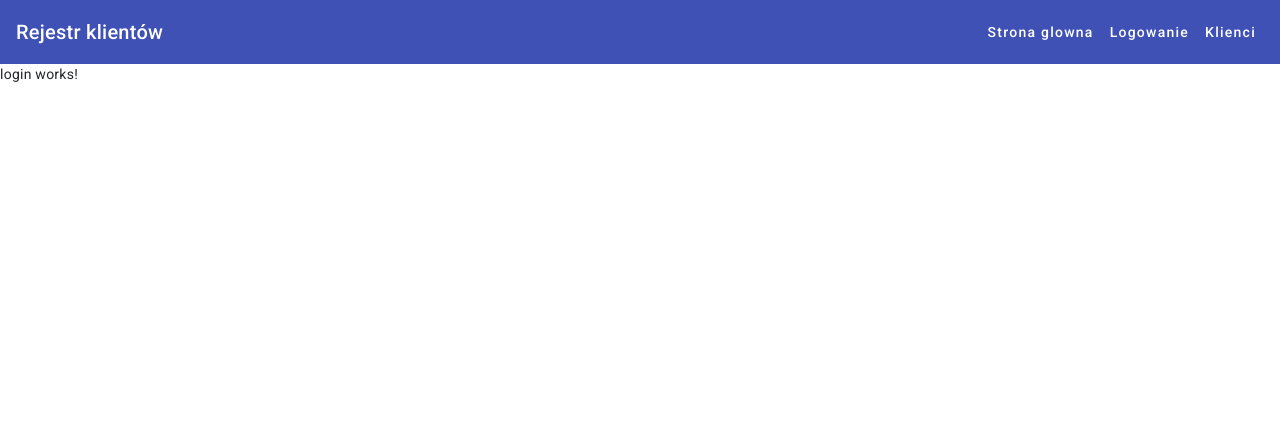
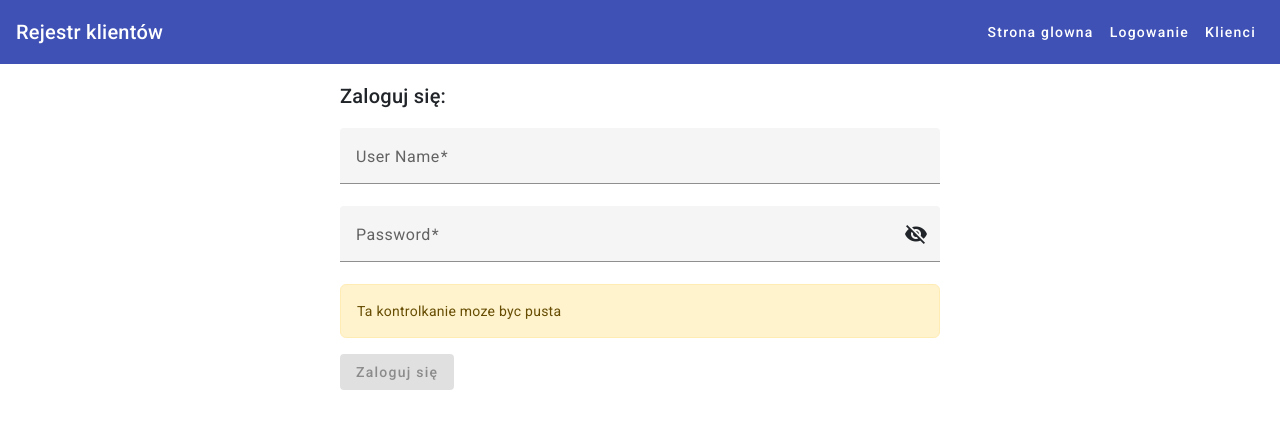
Before and after one commit to StefanyshynRoman/register-clients, an Angular app: page /logowanie in a window 1280 px wide. Shown: the top 428 px of the page. Built offline with nearby package versions, Linux system fonts and the light colour scheme.

Commit message:
client-service.v003form

```diff
--- a/src/app/app.module.ts
+++ b/src/app/app.module.ts
@@ -1,5 +1,4 @@
 import { NgModule } from '@angular/core';
-import { BrowserModule } from '@angular/platform-browser';
 
 import { AppRoutingModule } from './app-routing.module';
 import { AppComponent } from './app.component';
@@ -10,7 +9,6 @@
 @NgModule({
   declarations: [AppComponent],
   imports: [
-    BrowserModule,
     CoreModule,
     HomeModule,
     AppRoutingModule,
--- a/src/app/modules/auth/components/login/login.component.html
+++ b/src/app/modules/auth/components/login/login.component.html
@@ -1 +1,71 @@
-<p>login works!</p>
+<div class="login-wrapper mt-3">
+  <h2>Zaloguj się:</h2>
+  <form #f="ngForm" (ngSubmit)="onLogin()">
+    <div>
+      <mat-form-field appearance="fill">
+        <mat-label>User Name</mat-label>
+        <input
+          matInput
+          required
+          minlength="4"
+          maxlength="30"
+          name="username"
+          [(ngModel)]="userData.username"
+        />
+      </mat-form-field>
+    </div>
+    <ng-container
+      *ngIf="
+        f.controls?.['username']?.invalid &&
+        f.controls?.['username']?.touched &&
+        f.controls?.['username']?.dirty
+      "
+    >
+      <app-alert
+        *ngIf="f.controls?.['username']?.errors"
+        [text]="'Ta kontrolka musi miec od 4 do 30 znakow'"
+      ></app-alert>
+    </ng-container>
+    <div>
+      <mat-form-field appearance="fill">
+        <mat-label>Password</mat-label>
+        <input
+          matInput
+          [type]="hide ? 'password' : 'text'"
+          required
+          name="password"
+          [(ngModel)]="userData.password"
+        />
+        <button
+          mat-icon-button
+          matSuffix
+          (click)="hide = !hide"
+          [attr.aria-label]="'Hide password'"
+          [attr.aria-pressed]="hide"
+        >
+          <mat-icon>{{ hide ? 'visibility_off' : 'visibility' }}</mat-icon>
+        </button>
+      </mat-form-field>
+    </div>
+    <ng-container
+      *ngIf="
+        f.controls?.['password']?.invalid ||
+        (f.controls?.['password']?.touched && f.controls?.['password']?.dirty)
+      "
+    >
+      <app-alert
+        *ngIf="f.controls?.['password']?.errors"
+        [text]="'Ta kontrolkanie moze byc pusta'"
+      ></app-alert>
+    </ng-container>
+    <div class="d-flex justify-content-end"></div>
+    <button
+      mat-raised-button
+      color="primary"
+      type="submit"
+      [disabled]="!f.valid"
+    >
+      Zaloguj się
+    </button>
+  </form>
+</div>
--- a/src/app/modules/auth/components/login/login.component.scss
+++ b/src/app/modules/auth/components/login/login.component.scss
@@ -0,0 +1,4 @@
+.login-wrapper {
+  max-width: 600px;
+  margin: 0 auto;
+}
--- a/src/app/modules/auth/components/login/login.component.ts
+++ b/src/app/modules/auth/components/login/login.component.ts
@@ -1,10 +1,19 @@
 import { Component } from '@angular/core';
+import { UserLoginData } from 'src/app/modules/core/models/user.model';
 
 @Component({
   selector: 'app-login',
   templateUrl: './login.component.html',
-  styleUrls: ['./login.component.scss']
+  styleUrls: ['./login.component.scss'],
 })
 export class LoginComponent {
+  hide = true;
+  userData: UserLoginData = {
+    username: '',
+    password: '',
+  };
 
+  onLogin() {
+    console.log(this.userData);
+  }
 }
--- /dev/null
+++ b/src/app/modules/core/models/user.model.ts
@@ -0,0 +1,4 @@
+export interface UserLoginData {
+  username: string;
+  password: string;
+}
--- /dev/null
+++ b/src/app/modules/shared/components/alert/alert.component.html
@@ -0,0 +1,3 @@
+<div class="alert alert-warning" role="alert">
+  {{ text }}
+</div>
--- a/src/styles.scss
+++ b/src/styles.scss
@@ -13,3 +13,6 @@
 body {
   font-family: Roboto, 'Helvetica Neue', sans-serif;
 }
+mat-form-field {
+  width: 100%;
+}
```
Also changed, not shown: src/app/modules/shared/components/alert/alert.component.ts (added, +10 -0 lines), src/app/modules/shared/material/material.module.ts (+10 -1 lines), src/app/modules/shared/shared.module.ts (+11 -3 lines), src/app/modules/shared/components/alert/alert.component.scss (added), 1 other file (tests, documents, lock files or other folders).
